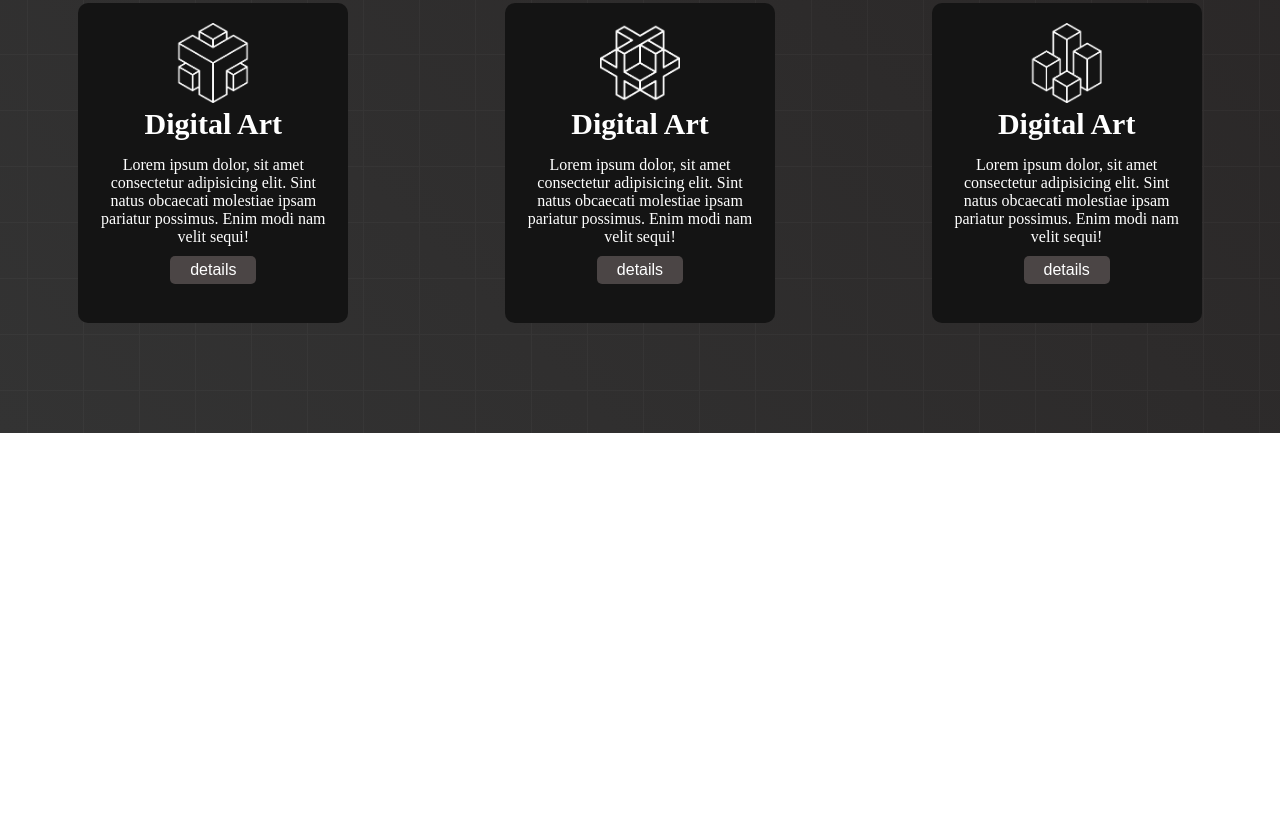
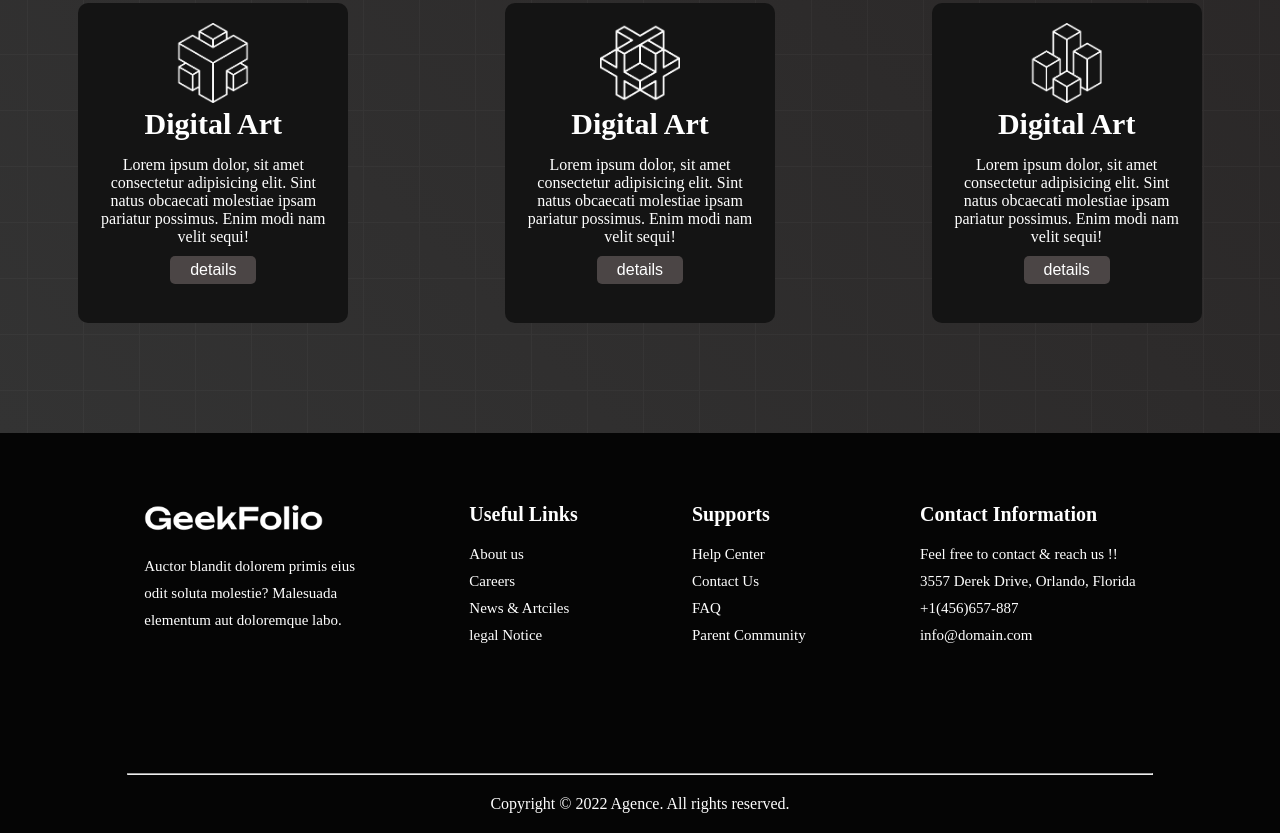
Before and after one commit to Md-Sharafat-Rohoman/02-Digital-Product, a plain HTML site: page index.html in a window 1280 px wide. Shown: the part 1712-2545 px from the top of the page. Before the commit the page ends 2145 px from the top, so only its background shows below. Drawn offline with Linux system fonts and the light colour scheme.

Commit message:
full website complite

```diff
--- a/index.html
+++ b/index.html
@@ -77,13 +77,49 @@
                         <img class="image-icon" src="/icon/2.png" alt="">
                         <h2 class="last-header">Digital Art</h2>
                         <p>Lorem ipsum dolor, sit amet consectetur adipisicing elit. Sint natus obcaecati molestiae
-                            ipsam pariatur possimus. Enim modi nam velit sequi!<p>
+                            ipsam pariatur possimus. Enim modi nam velit sequi!
+                        <p>
                             <button class="last-button">details</button>
                     </div>
                 </div>
             </div>
         </section>
     </main>
+    <footer>
+        <section class="last-foot">
+            <div class="last-foot-div">
+                <div class="footer-section">
+                    <img class="last-image" src="/logo/logo-light.png" alt="">
+                    <p class="last-para">Auctor blandit dolorem primis eius</p>
+                    <p class="last-para">odit soluta molestie? Malesuada</p>
+                    <p class="last-para">elementum aut doloremque labo.</p>
+                </div>
+                <div class="footer-section">
+                    <h3 class="last-paragraph">Useful Links</h3>
+                    <p class="last-para">About us</p>
+                    <p class="last-para">Careers</p>
+                    <p class="last-para">News & Artciles</p>
+                    <p class="last-para">legal Notice</p>
+                </div>
+                <div class="footer-section">
+                    <h3 class="last-paragraph">Supports</h3>
+                    <p class="last-para">Help Center</p>
+                    <p class="last-para">Contact Us</p>
+                    <p class="last-para">FAQ</p>
+                    <p class="last-para">Parent Community</p>
+                </div>
+                <div class="footer-section">
+                    <h3 class="last-paragraph">Contact Information</h3>
+                    <p class="last-para">Feel free to contact & reach us !!</p>
+                    <p class="last-para">3557 Derek Drive, Orlando, Florida</p>
+                    <p class="last-para">+1(456)657-887</p>
+                    <p class="last-para">info@domain.com</p>
+                </div>
+            </div>
+            <hr>
+            <p class="last-para-copy">Copyright © 2022 Agence. All rights reserved.</p>
+        </section>
+    </footer>
 </body>
 
 </html>
--- a/style.css
+++ b/style.css
@@ -145,3 +145,46 @@
 .last-main{
     padding: 30px 0px;
 }
+/* footer section related styles */
+.last-foot{
+    background-color: #050505;
+    color: white;
+}
+.last-foot-div{
+    display: flex;
+    justify-content: space-evenly;
+    /* gap: 50px; */
+    padding: 50px;
+
+}
+.last-image{
+    /* width: 180px; */
+    height: 35px;
+    margin-bottom: 16px;
+}
+.last-para{
+    font-size: 15px;
+    margin-bottom: 10px;
+}
+.footer-section{
+    /* border: 2px solid green; */
+    /* width: 250px; */
+    height: 200px;
+    padding: 20px;
+}
+.last-paragraph{
+    font-size: 20px;
+    margin-bottom: 20px;
+}
+hr{
+    background-color: white;
+    /* color: white; */
+    /* margin: 20px; */
+    width: 80%;
+    margin: 0px auto;
+}
+.last-para-copy{
+    font-size: 16px;
+    text-align: center;
+    padding: 20px 0px;
+}
```
